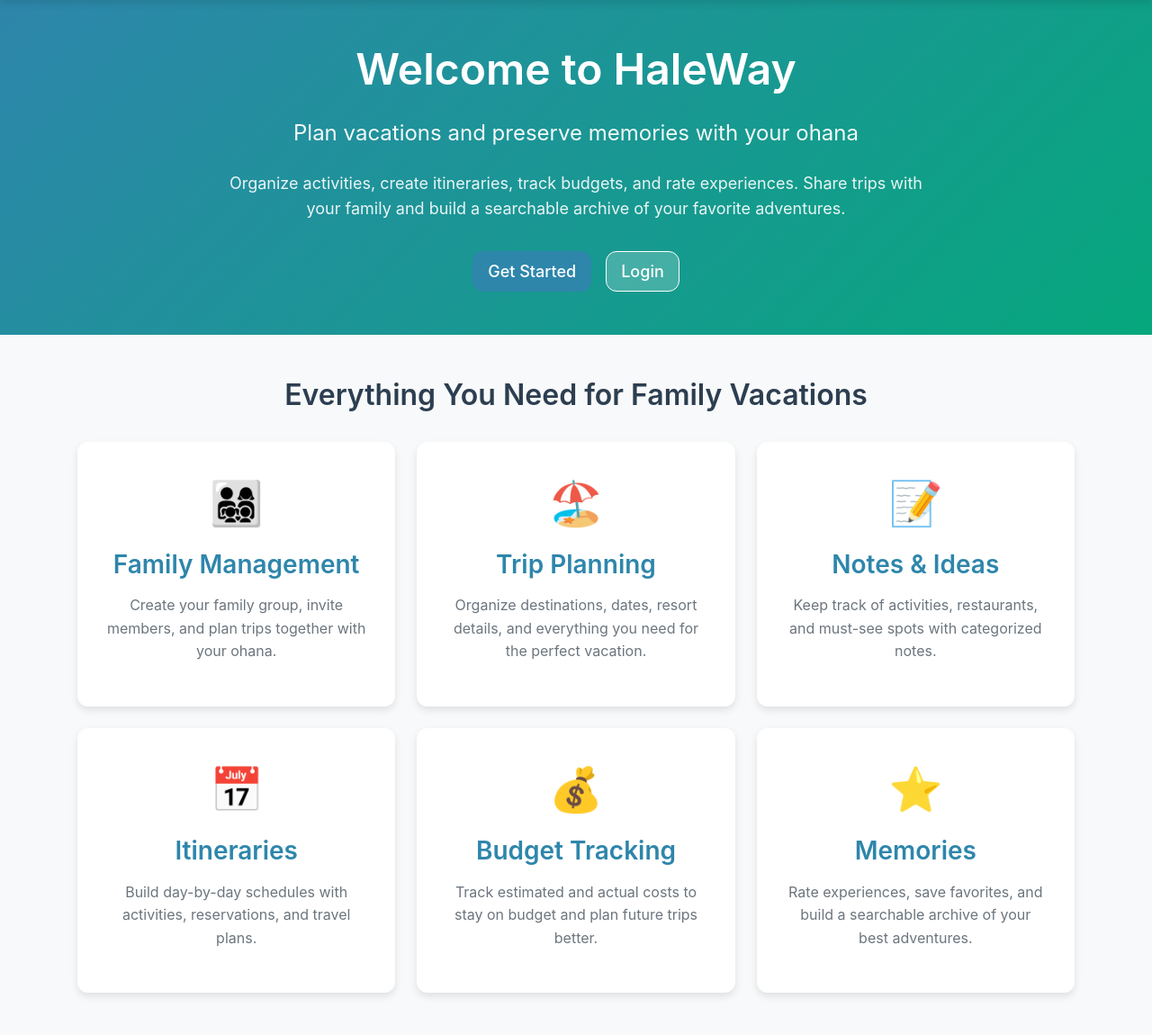
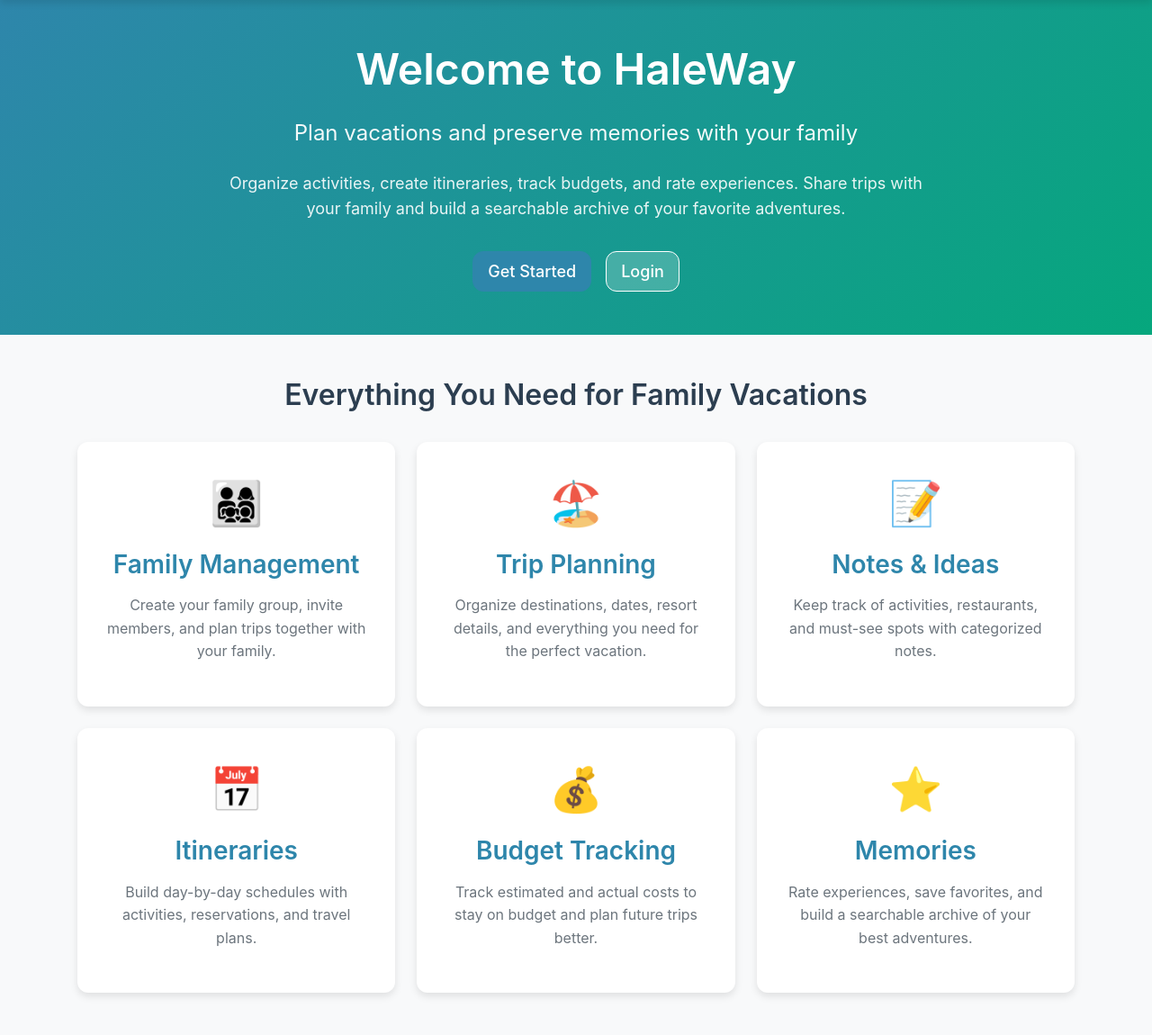
Before and after one commit to cloudflying87/haleway, a Django app: page / in a window 1280 px wide. Shown: the part 71-1221 px from the top of the page at 90% size. Run offline with Django 5.2, Linux system fonts and the light colour scheme.

Commit message:
Update ohana

```diff
--- a/apps/core/templates/core/landing.html
+++ b/apps/core/templates/core/landing.html
@@ -9,7 +9,7 @@
     <div class="container">
         <div class="hero-content">
             <h1 class="hero-title">Welcome to HaleWay</h1>
-            <p class="hero-subtitle">Plan vacations and preserve memories with your ohana</p>
+            <p class="hero-subtitle">Plan vacations and preserve memories with your family</p>
             <p class="hero-description">
                 Organize activities, create itineraries, track budgets, and rate experiences.
                 Share trips with your family and build a searchable archive of your favorite adventures.
@@ -38,7 +38,7 @@
             <div class="feature-card">
                 <div class="feature-icon">👨‍👩‍👧‍👦</div>
                 <h3>Family Management</h3>
-                <p>Create your family group, invite members, and plan trips together with your ohana.</p>
+                <p>Create your family group, invite members, and plan trips together with your family.</p>
             </div>
 
             <div class="feature-card">
```
